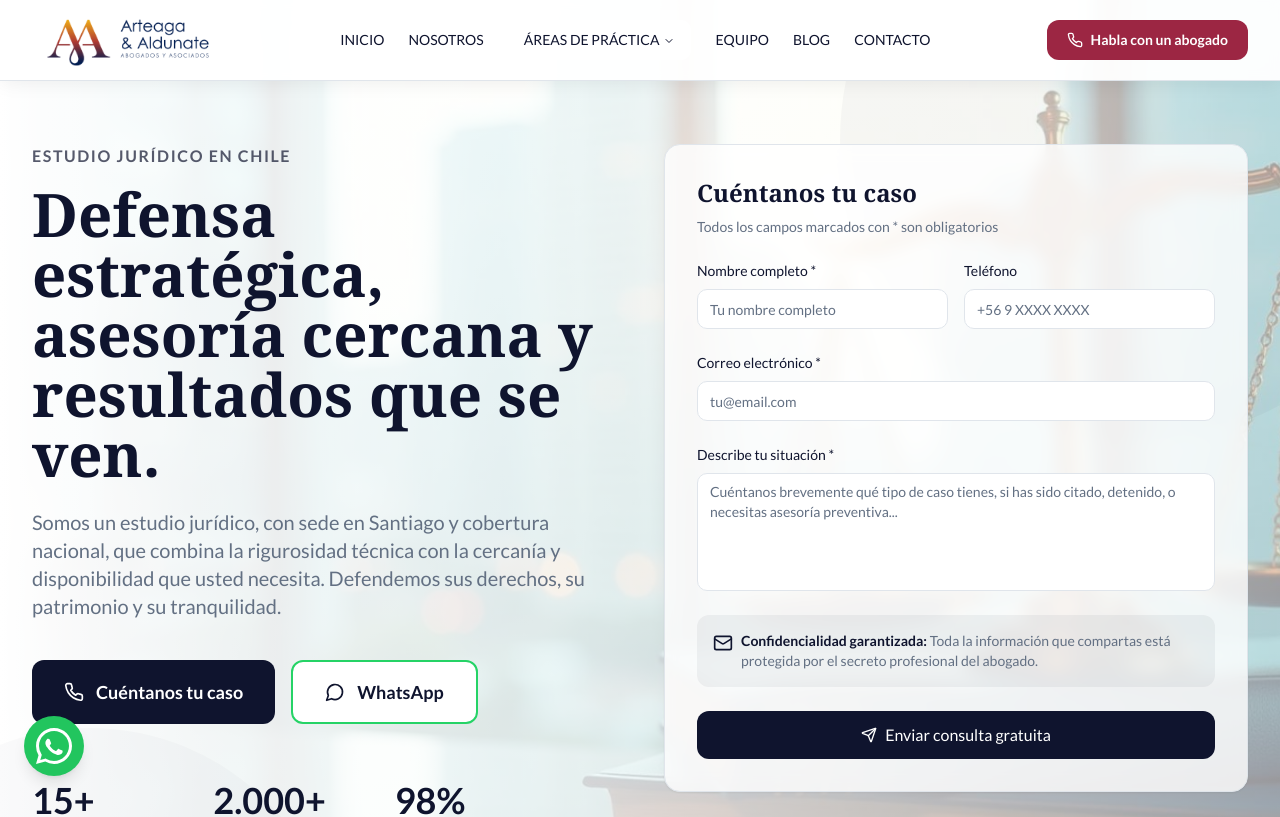
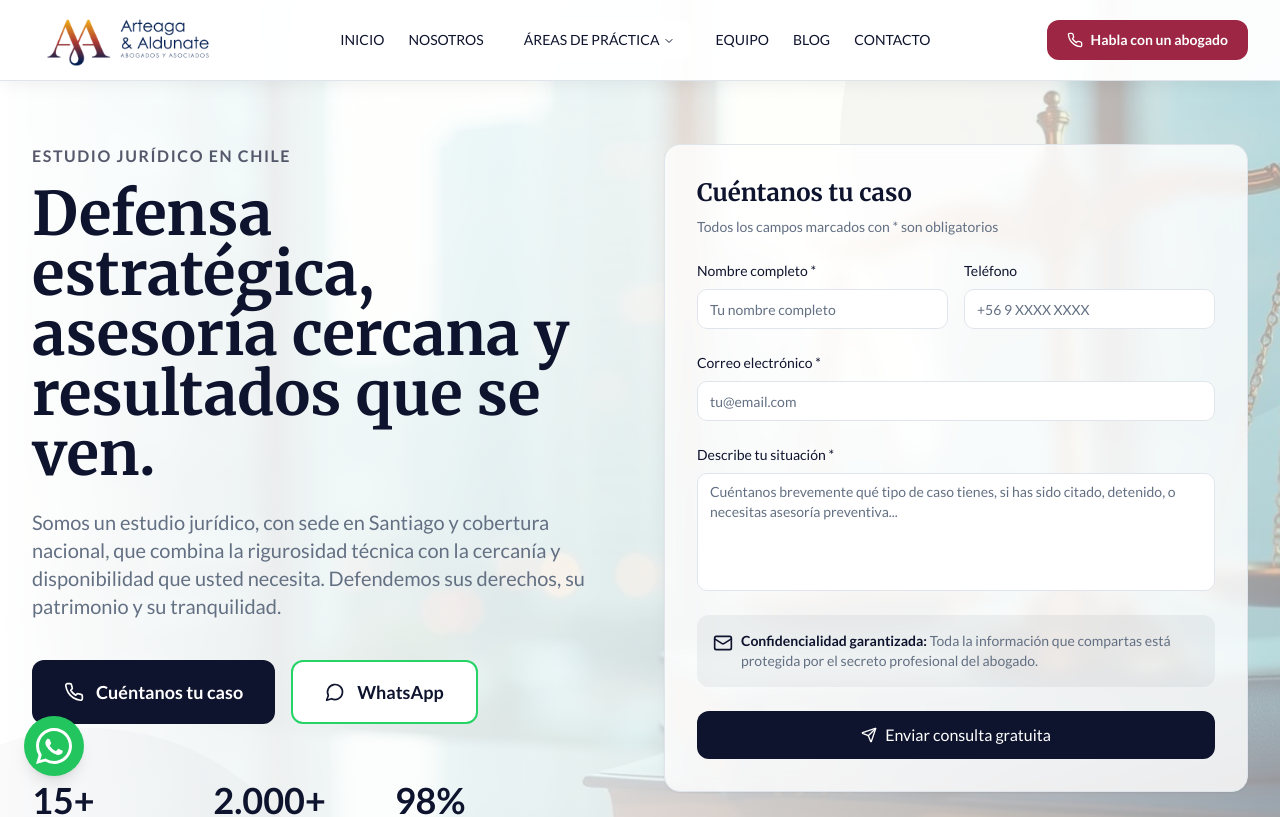
Before and after one commit to defensapenalprotegida-droid/landing-tech, a React (Vite) app: page / in a window 1280 px wide. Shown: the top 817 px of the page. Built offline with nearby package versions, Linux system fonts and the light colour scheme.

Commit message:
fix: usar font-heading en títulos del hero (consistencia tipográfica)
Co-Authored-By: Claude Opus 4.8 (1M context) <noreply@anthropic.com>

```diff
--- a/src/components/HeroSection.tsx
+++ b/src/components/HeroSection.tsx
@@ -113,7 +113,7 @@ const HeroSection = () => {
                 Estudio Jurídico en Chile
               </p>
 
-              <h1 className="font-serif text-4xl md:text-6xl lg:text-6xl font-bold text-foreground leading-tight mb-6">
+              <h1 className="font-heading text-4xl md:text-6xl lg:text-6xl font-bold text-foreground leading-tight mb-6">
                Defensa estratégica, asesoría cercana y resultados que se ven.
               </h1>
 
@@ -187,7 +187,7 @@ y su tranquilidad.
             <Card className="p-8 shadow-card-soft border border-border bg-background/80 backdrop-blur rounded-2xl">
               <form onSubmit={handleSubmit} className="space-y-6">
                 <div>
-                  <h3 className="font-serif text-2xl font-bold text-foreground mb-2">
+                  <h3 className="font-heading text-2xl font-bold text-foreground mb-2">
                     Cuéntanos tu caso
                   </h3>
                   <p className="text-muted-foreground text-sm">
```
